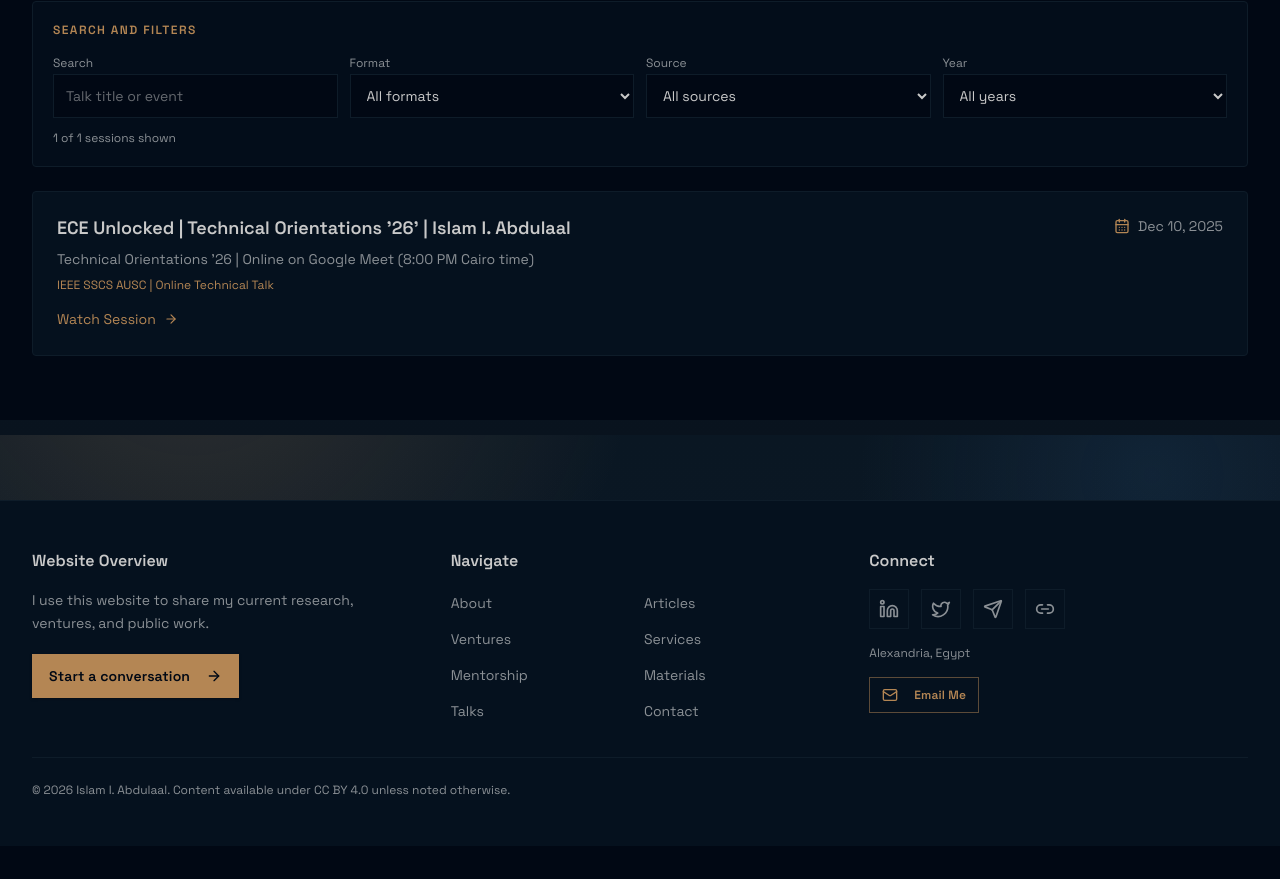
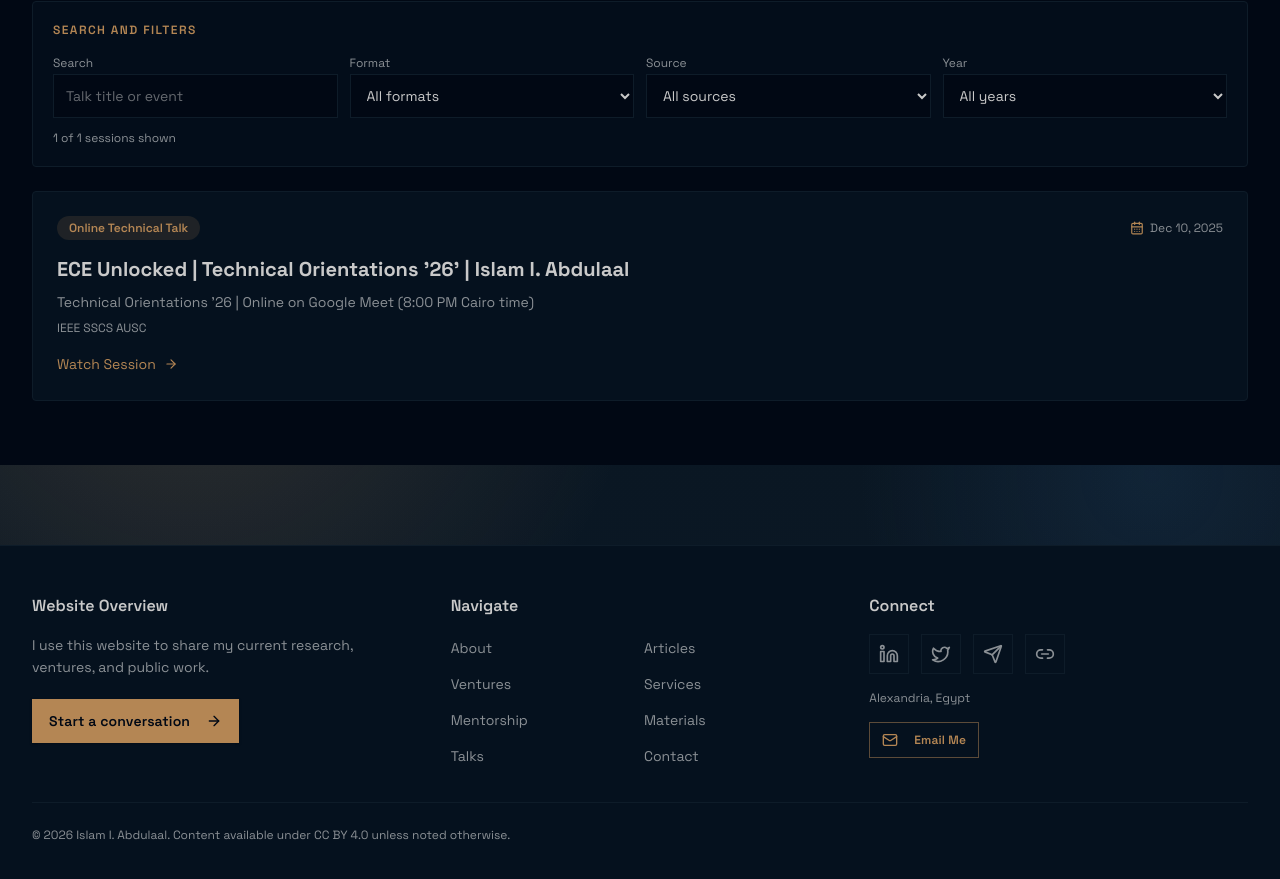
Before and after one commit to iabdul-aal/iabdul-aal.github.io, a Next.js app: page /talks in a window 1280 px wide. Shown: the part 1165-2044 px from the top of the page. Before the commit the page ends 2011 px from the top, so only its background shows below. Built offline with nearby package versions, Linux system fonts and the light colour scheme.

Commit message:
Unify stack card styles across talks and materials

```diff
--- a/components/materials-files-stack.tsx
+++ b/components/materials-files-stack.tsx
@@ -1,7 +1,7 @@
 "use client"
 
 import { useMemo, useState } from "react"
-import { ArrowRight } from "lucide-react"
+import { ArrowRight, CalendarDays } from "lucide-react"
 import type { MaterialAsset } from "@/lib/materials-library"
 
 const ALL_TYPES = "All file types"
@@ -42,7 +42,7 @@
   return (
     <div className="space-y-4">
       <div className="p-5 rounded-xl border border-border bg-card/60">
-        <p className="text-xs font-semibold uppercase tracking-[0.12em] text-accent mb-3">Search This Collection</p>
+        <p className="text-xs font-semibold uppercase tracking-[0.12em] text-accent mb-3">Search and Filters</p>
         <div className="grid grid-cols-1 md:grid-cols-2 gap-3">
           <label className="space-y-1.5">
             <span className="text-xs text-muted-foreground">Search</span>
@@ -92,15 +92,27 @@
       {filteredAssets.length > 0 ? (
         <div className="space-y-4">
           {filteredAssets.map((asset) => (
-            <article key={asset.fileName} className="p-5 rounded-xl border border-border bg-card">
-              <div className="flex flex-col sm:flex-row sm:items-start sm:justify-between gap-3">
+            <article
+              key={asset.fileName}
+              className="group p-4 sm:p-6 rounded-xl border border-border bg-card hover:border-accent/80 hover:bg-card/95 transition-all"
+            >
+              <div className="flex flex-col gap-4">
+                <div className="flex flex-wrap items-center justify-between gap-3">
+                  <span className="inline-flex items-center rounded-full bg-accent/15 px-3 py-1 text-xs font-semibold text-accent">
+                    {asset.extension}
+                  </span>
+                  <span className="inline-flex items-center gap-1.5 text-xs text-muted-foreground md:whitespace-nowrap">
+                    <CalendarDays className="w-3.5 h-3.5 text-accent" />
+                    Updated {asset.updatedAt}
+                  </span>
+                </div>
+
                 <div>
-                  <h2 className="text-lg font-semibold">{asset.displayName}</h2>
-                  <p className="text-sm text-muted-foreground mt-1">
-                    {asset.extension} | {asset.sizeLabel}
-                  </p>
-                  <p className="text-xs text-muted-foreground mt-2">Updated: {asset.updatedAt}</p>
+                  <h2 className="text-xl font-bold leading-snug group-hover:text-accent transition-colors">{asset.displayName}</h2>
+                  <p className="text-sm text-muted-foreground mt-2">Size: {asset.sizeLabel}</p>
                 </div>
+
+                <div>
                   <a
                     href={asset.href}
                     target="_blank"
@@ -109,6 +121,7 @@
                   >
                     Open File <ArrowRight className="w-3.5 h-3.5" />
                   </a>
+                </div>
               </div>
             </article>
           ))}
--- a/components/materials-stack.tsx
+++ b/components/materials-stack.tsx
@@ -36,14 +36,17 @@
       {items.map((item) => {
         const Icon = iconMap[item.slug]
         return (
-          <article key={item.slug} className="w-full rounded-xl border border-border bg-card p-6">
+          <article
+            key={item.slug}
+            className="group w-full rounded-xl border border-border bg-card p-4 sm:p-6 hover:border-accent/80 hover:bg-card/95 transition-all"
+          >
             <div className="flex flex-col md:flex-row md:items-start md:justify-between gap-4">
               <div className="flex items-start gap-4 min-w-0">
                 <span className="inline-flex h-10 w-10 items-center justify-center rounded-md border border-border/70 bg-background/60 shrink-0">
                   <Icon className="w-5 h-5 text-accent" />
                 </span>
                 <div className="min-w-0">
-                  <h3 className="text-xl font-bold text-foreground mb-2">{item.title}</h3>
+                  <h3 className="text-xl font-bold text-foreground mb-2 group-hover:text-accent transition-colors">{item.title}</h3>
                   <p className="text-muted-foreground text-sm mb-4">{item.description}</p>
                   <div className="flex flex-wrap gap-2 mb-4">
                     {item.tags.map((tag) => (
--- a/components/talks-stack.tsx
+++ b/components/talks-stack.tsx
@@ -167,26 +167,36 @@
       {filteredTalks.length > 0 ? (
         <div className="space-y-4">
           {filteredTalks.map((talk) => (
-            <article key={talk.url} className="w-full rounded-xl border border-border bg-card p-6">
-              <div className="flex flex-col md:flex-row md:items-start md:justify-between gap-4">
+            <article
+              key={talk.url}
+              className="group w-full rounded-xl border border-border bg-card p-4 sm:p-6 hover:border-accent/80 hover:bg-card/95 transition-all"
+            >
+              <div className="flex flex-col gap-4">
+                <div className="flex flex-wrap items-center justify-between gap-3">
+                  <span className="inline-flex items-center rounded-full bg-accent/15 px-3 py-1 text-xs font-semibold text-accent">
+                    {talk.format}
+                  </span>
+                  <div className="inline-flex items-center gap-1.5 text-xs text-muted-foreground md:whitespace-nowrap">
+                    <CalendarDays className="w-3.5 h-3.5 text-accent" />
+                    {formatTalkDate(talk.date, talk.year)}
+                  </div>
+                </div>
+
                 <div className="min-w-0">
-                  <h3 className="text-lg font-semibold leading-snug">{talk.title}</h3>
+                  <h3 className="text-xl font-bold leading-snug group-hover:text-accent transition-colors">{talk.title}</h3>
                   <p className="text-sm text-muted-foreground mt-2">{talk.event}</p>
-                  <p className="text-xs text-accent mt-2">
-                    {talk.source} | {talk.format}
-                  </p>
+                  <p className="text-xs text-muted-foreground mt-2">{talk.source}</p>
+                </div>
+
+                <div>
                   <a
                     href={talk.url}
                     target="_blank"
                     rel="noopener noreferrer"
-                    className="mt-4 inline-flex items-center gap-2 text-sm text-accent hover:text-accent/80"
+                    className="inline-flex items-center gap-2 text-sm text-accent hover:text-accent/80"
                   >
                     Watch Session <ArrowRight className="w-3.5 h-3.5" />
                   </a>
-                </div>
-                <div className="text-sm text-muted-foreground inline-flex items-center gap-2 md:whitespace-nowrap">
-                  <CalendarDays className="w-4 h-4 text-accent" />
-                  {formatTalkDate(talk.date, talk.year)}
                 </div>
               </div>
             </article>
```
Lines whose indentation alone changed are shown as unchanged.
